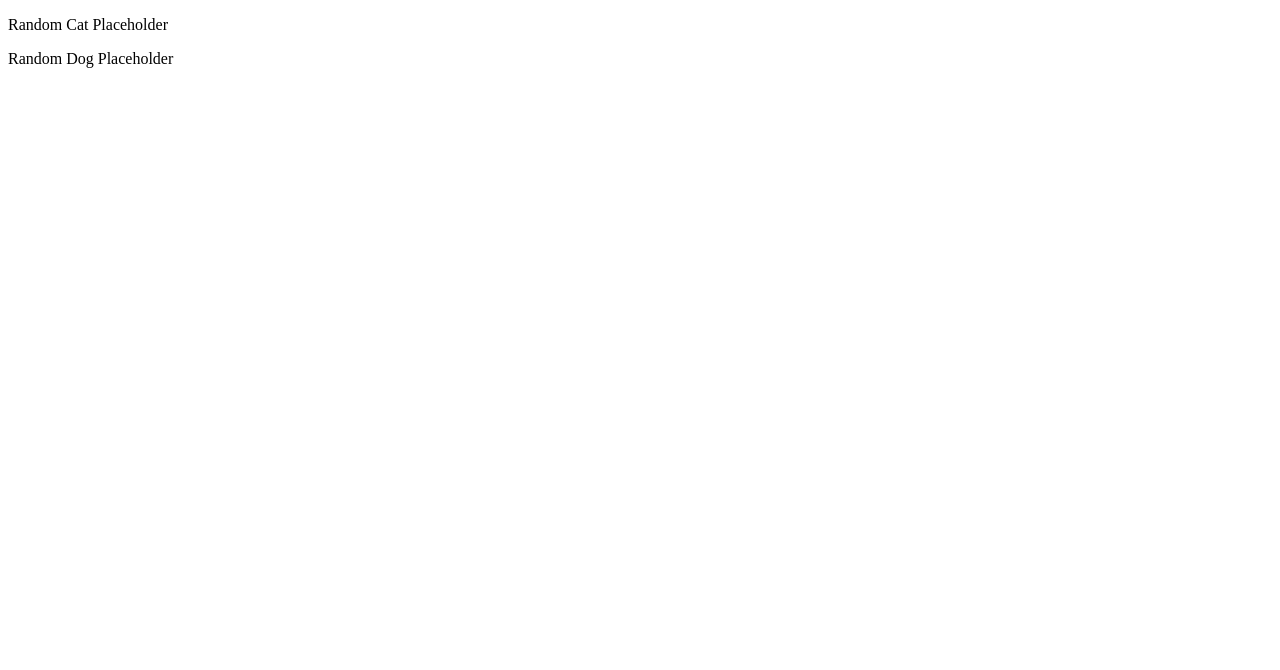
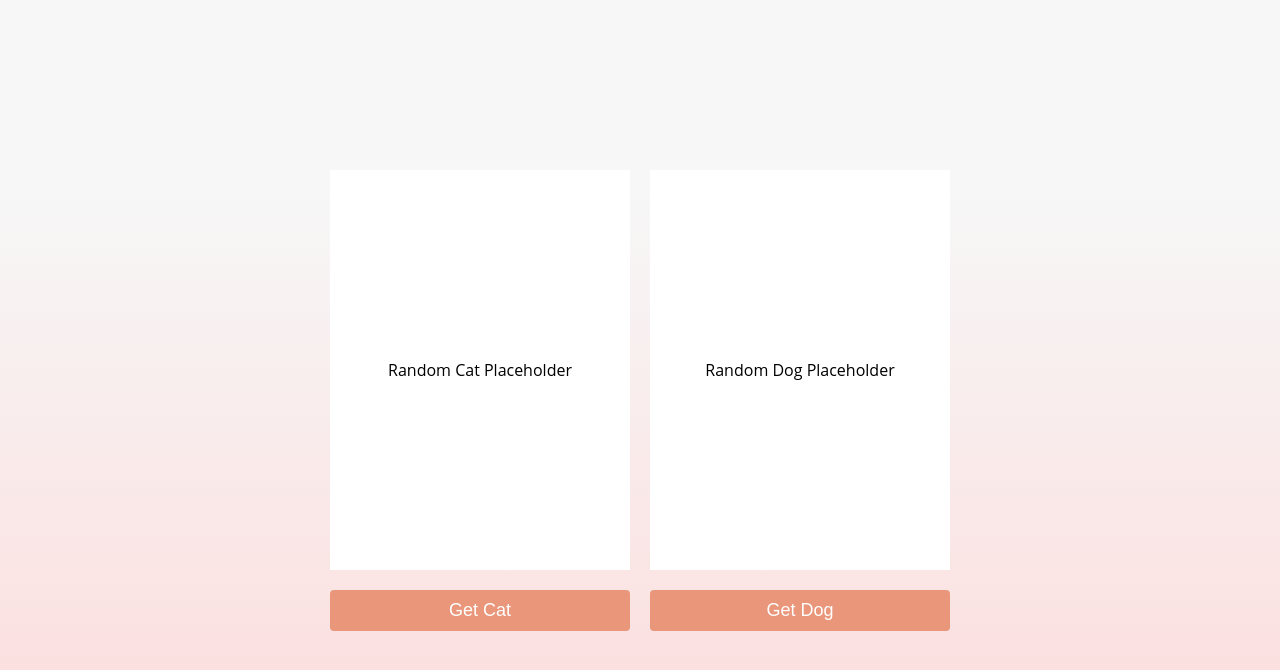
Before and after one commit to boyer2022/api.practice.html, a plain HTML site: page index.html in a window 1280 px wide. Drawn offline with Linux system fonts and the light colour scheme.

Commit message:
Added stytlesheet.css. Started JS

```diff
--- a/index.html
+++ b/index.html
@@ -4,15 +4,21 @@
     <meta charset="UTF-8" />
     <meta name="viewport" content="width=device-width, initial-scale=1.0" />
     <title>API Practice</title>
+    <link rel="stylesheet" type="text/css" href="stylesheet.css" />
   </head>
   <body>
     <div class="results">
-      <div class="results">
+      <div id="cat_result" class="picture">
         <p>Random Cat Placeholder</p>
       </div>
-      <div class="result">
+      <div id="dog_result" class="picture">
         <p>Random Dog Placeholder</p>
       </div>
     </div>
+
+    <div class="buttons">
+      <button id="cat_btn">Get Cat</button>
+      <button id="dog_btn">Get Dog</button>
+    </div>
   </body>
 </html>
--- /dev/null
+++ b/stylesheet.css
@@ -0,0 +1,61 @@
+body {
+  background-image: linear-gradient(
+    180deg,
+    rgba(247, 247, 247, 1) 23.8%,
+    rgba(252, 221, 221, 1) 92%
+  );
+  font-family: "Open Sans", sans-serif;
+  display: flex;
+  align-items: center;
+  justify-content: center;
+  flex-direction: column;
+  height: 100vh;
+  margin: 0;
+}
+
+.results {
+  display: flex;
+  align-items: center;
+  justify-content: center;
+}
+
+.picture {
+  background-color: #fff;
+  display: flex;
+  align-items: center;
+  justify-content: center;
+  margin: 10px;
+  height: 400px;
+  width: 300px;
+}
+
+.result img {
+  object-fit: cover;
+  align-items: center;
+  justify-content: center;
+}
+
+.buttons {
+  display: flex;
+  align-items: center;
+  justify-content: center;
+}
+
+button {
+  background-color: darksalmon;
+  border: 0;
+  border-radius: 4px;
+  color: #fff;
+  font-size: 18px;
+  padding: 10px;
+  margin: 10px;
+  width: 300px;
+}
+
+button:active {
+  transform: scale(0.98);
+}
+
+button:focus {
+  outline: none;
+}
```
Also changed, not shown: ._index.html, ._results.js (added), ._stylesheet.css (added), results.js (added).
